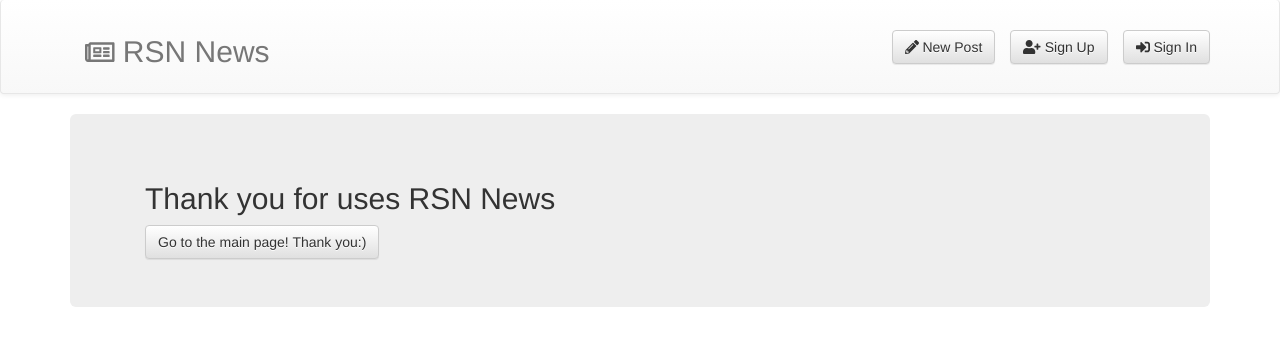
After one commit to HVLLOWe3n/RSN-News, a Django app: page /signout/ in a window 1280 px wide. The commit adds this page. Shown: the top 346 px of the page. Run offline with Django 3.2, Linux system fonts and the light colour scheme; some libraries are stand-ins or nearby versions.

Commit message:
v.0.8 fixed URL-s, and added the ability to log off from the system

```diff
--- /dev/null
+++ b/account/templates/SignOut.html
@@ -0,0 +1,12 @@
+{% extends 'base.html' %}
+
+{% block content %}
+    <div class="jumbotron col-md-12">
+        <div class="post-block">
+            <div class="col-md-7 text-left">
+                <span><h2 class="alt-h0 text-white lh-condensed-ultra mb-3">Thank you for uses RSN News</h2></span>
+                <a href="/" class="btn btn-default">Go to the main page! Thank you:)</a>
+            </div>
+        </div>
+    </div>
+{% endblock %}
--- a/account/urls.py
+++ b/account/urls.py
@@ -2,5 +2,6 @@ from django.urls import path
 from . import views
 
 urlpatterns = [
-    path('signup/', views.Sing_Up.as_view(), name='sign_up')
+    path('signup/', views.Sing_Up.as_view(), name='sign_up'),
+    path('signout/', views.Sign_Out.as_view(), name='sign_out'),
 ]
--- a/account/views.py
+++ b/account/views.py
@@ -1,5 +1,5 @@
 from django.shortcuts import render, redirect
-from django.contrib.auth import login, authenticate
+from django.contrib.auth import login, logout, authenticate
 from django.views.generic.base import View
 
 from .forms import UserForm
@@ -37,3 +37,19 @@ class Sing_Up(View):
                     return redirect('/')
 
         return render(request, 'SignUp.html', context)
+
+
+class Sign_Out(View):
+    def get(self, request):
+        context = {}
+        logout(request)
+
+        return render(request, 'SignOut.html', context)
+
+
+class Sign_In(View):
+    def get(self):
+        pass
+
+    def post(self):
+        pass
--- a/blog/templates/base.html
+++ b/blog/templates/base.html
@@ -22,7 +22,14 @@
         <div class="container">
             <div><a href="/"><span class="navbar-text navbar-left"><h2><i class="far fa-newspaper fa-sm"></i> RSN News</h2></span></a></div>
             <a href="" class="navbar-text navbar-brand navbar-right"><span class="btn btn-default"><i class="fas fa-sign-in-alt"></i> Sign In</span></a>
-            <a href="{% url 'sign_up' %}" class="navbar-text navbar-brand navbar-right"><span class="btn btn-default"><i class="fas fa-user-plus"></i> Sign Up</span></a>
+
+            {% if not user.is_authenticated %}
+                <a href="{% url 'sign_up' %}" class="navbar-text navbar-brand navbar-right"><span class="btn btn-default"><i class="fas fa-user-plus"></i> Sign Up</span></a>
+            {% else %}
+                <a href="{% url 'sign_out' %}" class="navbar-text navbar-brand navbar-right"><span class="btn btn-default"><i class="fas fa-user-plus"></i> Sign Out</span></a>
+            {% endif %}
+
+
             <a href="{% url 'post_new' %}" class="navbar-text navbar-brand navbar-right"><span class="btn btn-default"><i class="fas fa-pencil-alt"></i> New Post</span></a>
 
         </div>
```
Also changed, not shown: account/templates/SignIn.html (added).
